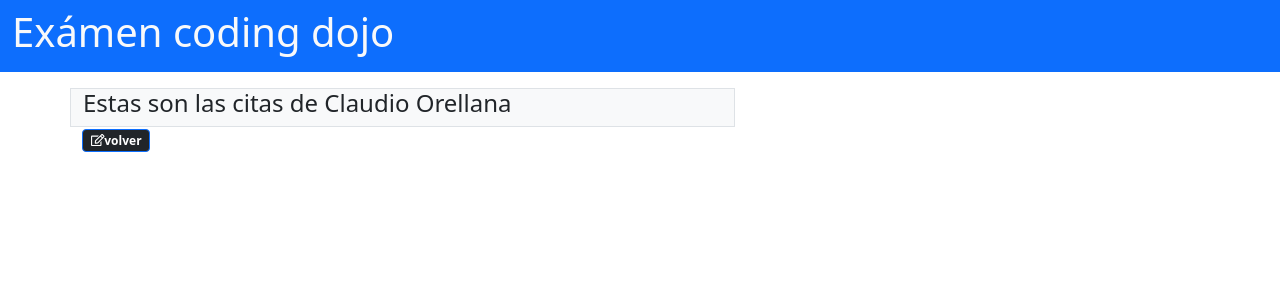
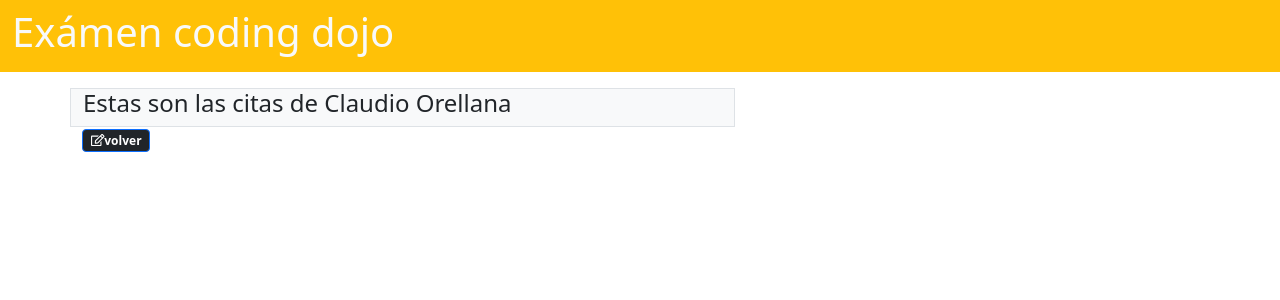
Before and after one commit to clauchile/django-examen, a Django app: page /user/1/ in a window 1280 px wide. Shown: the top 300 px of the page. Run offline with Django 3.2, Linux system fonts and the light colour scheme; data comes from the database, SQL or seed files in the repository; both versions use the stored data as it was before the commit.

Commit message:
Cambio color nav bar

```diff
--- a/app/templates/base.html
+++ b/app/templates/base.html
@@ -19,7 +19,7 @@
 
 <body>
 
-  <nav class="navbar navbar-expand-lg navbar-dark bg-primary">
+  <nav class="navbar navbar-expand-lg navbar-dark bg-warning">
     <div class="container-fluid">
       <!-- <div class="row d-flex">
         <div class="col"> -->
```
Also changed, not shown: app/migrations/0005_auto_20210911_1800.py (added), db.sqlite3.
